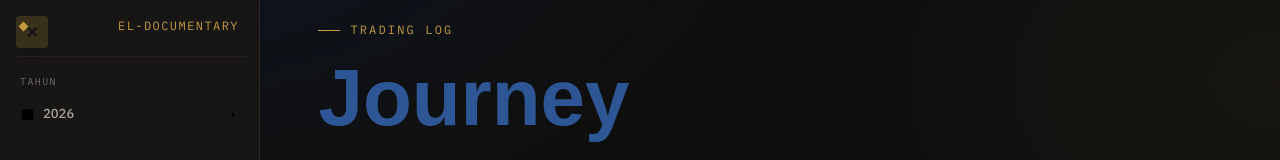
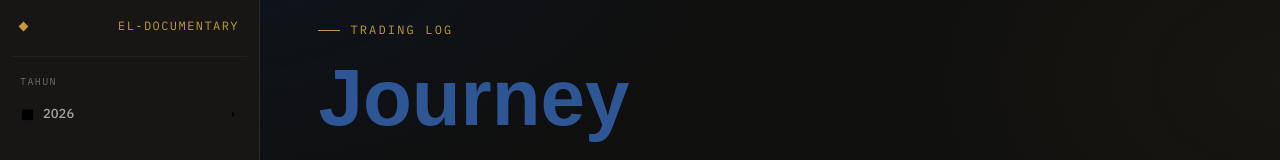
Before and after one commit to Eleven-stack11/the-tempering, a Next.js app: page / in a window 1280 px wide. Shown: the top 160 px of the page. Built offline with nearby package versions, Linux system fonts and the light colour scheme; a web font is replaced by a local one.

Commit message:
Update Sidebar.tsx

```diff
--- a/app/components/Sidebar.tsx
+++ b/app/components/Sidebar.tsx
@@ -68,22 +68,33 @@ export default function Sidebar({ months }: { months: MonthItem[] }) {
 
   return (
     <>
-      {/* ===== TOMBOL TOGGLE — KECIL & TRANSPARAN ===== */}
+      {/* ===== TOMBOL TOGGLE — POP-UP SAAT HOVER DI AREA KIRI ATAS ===== */}
       <div
         style={{
           position: 'fixed',
-          top: '16px',
-          left: '16px',
+          top: '12px',
+          left: '12px',
           zIndex: 99999999,
           display: 'block',
-          opacity: 0.2,
-          transition: 'opacity 0.3s ease',
+          width: '40px',
+          height: '40px',
+          cursor: 'default',
         }}
         onMouseEnter={(e) => {
-          e.currentTarget.style.opacity = '1';
+          const btn = e.currentTarget.querySelector('button');
+          if (btn) {
+            btn.style.opacity = '1';
+            btn.style.transform = 'scale(1)';
+            btn.style.pointerEvents = 'auto';
+          }
         }}
         onMouseLeave={(e) => {
-          e.currentTarget.style.opacity = '0.2';
+          const btn = e.currentTarget.querySelector('button');
+          if (btn) {
+            btn.style.opacity = '0';
+            btn.style.transform = 'scale(0.7)';
+            btn.style.pointerEvents = 'none';
+          }
         }}
       >
         <button
@@ -93,25 +104,28 @@ export default function Sidebar({ months }: { months: MonthItem[] }) {
             color: '#0F0F0E',
             border: 'none',
             borderRadius: '4px',
-            padding: '4px 8px',
-            fontSize: '16px',
+            padding: '4px 6px',
+            fontSize: '14px',
             fontWeight: 'bold',
             cursor: 'pointer',
             display: 'flex',
             alignItems: 'center',
             justifyContent: 'center',
-            width: '32px',
-            height: '32px',
-            boxShadow: '0 2px 10px rgba(0,0,0,0.8)',
-            transition: 'transform 0.2s, background 0.2s',
+            width: '28px',
+            height: '28px',
+            boxShadow: '0 2px 10px rgba(0,0,0,0.9)',
+            transition: 'opacity 0.2s ease, transform 0.2s ease',
+            opacity: 0,
+            transform: 'scale(0.7)',
+            pointerEvents: 'none',
           }}
           onMouseEnter={(e) => {
+            e.currentTarget.style.background = '#D4AF37';
             e.currentTarget.style.transform = 'scale(1.1)';
-            e.currentTarget.style.background = '#D4AF37';
           }}
           onMouseLeave={(e) => {
+            e.currentTarget.style.background = '#C49A3C';
             e.currentTarget.style.transform = 'scale(1)';
-            e.currentTarget.style.background = '#C49A3C';
           }}
           aria-label="Toggle Sidebar"
         >
```
